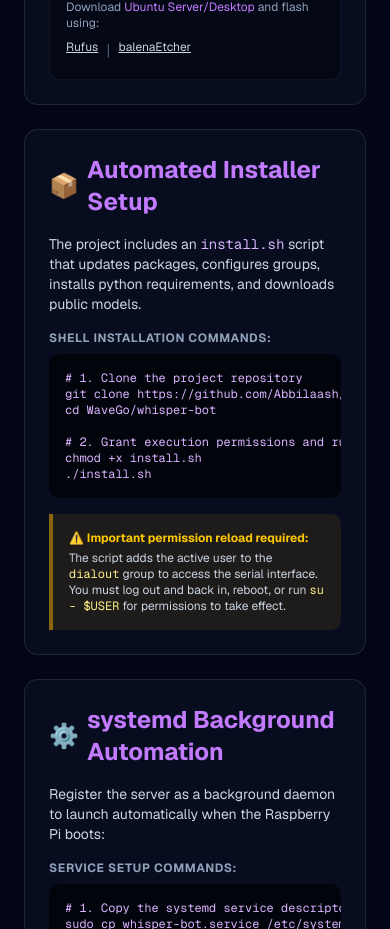
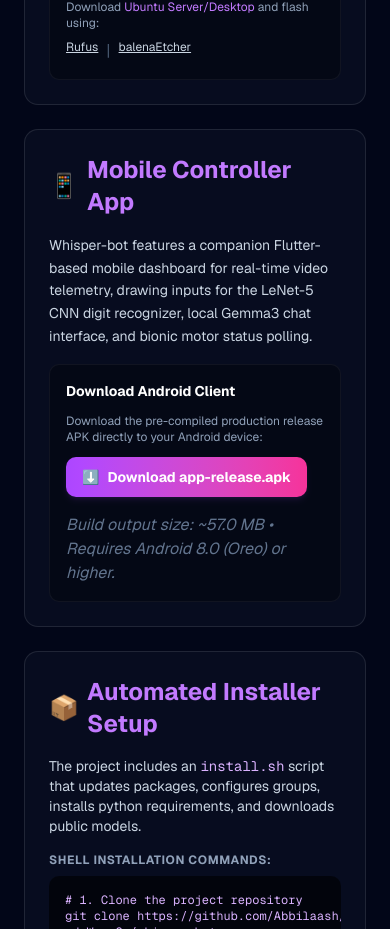
Before and after one commit to Abbilaash/whisper-bot-product-view, a Next.js app: page /docs/deploy in a window 390 px wide. Shown: the part 1520-2449 px from the top of the page. Built offline with nearby package versions, Linux system fonts and the light colour scheme.

Commit message:
mobile app release apk added

```diff
--- a/app/docs/deploy/page.tsx
+++ b/app/docs/deploy/page.tsx
@@ -79,6 +79,32 @@ export default function DeployPage() {
         </div>
       </div>
 
+      {/* Mobile App Section */}
+      <div className="border border-white/10 rounded-xl p-6 bg-slate-900/40 space-y-4">
+        <h2 className="text-2xl font-bold text-purple-400 flex items-center gap-2">
+          <span>📱</span> Mobile Controller App
+        </h2>
+        <p className="text-sm text-slate-300 leading-relaxed">
+          Whisper-bot features a companion Flutter-based mobile dashboard for real-time video telemetry, drawing inputs for the LeNet-5 CNN digit recognizer, local Gemma3 chat interface, and bionic motor status polling.
+        </p>
+        <div className="p-4 bg-black/30 border border-white/5 rounded-lg space-y-3 max-w-md">
+          <h3 className="font-bold text-white text-sm">Download Android Client</h3>
+          <p className="text-xs text-slate-400">
+            Download the pre-compiled production release APK directly to your Android device:
+          </p>
+          <a
+            href="/app-release.apk"
+            download="whisper-bot-control.apk"
+            className="inline-flex items-center gap-2 text-sm bg-gradient-to-r from-purple-500 to-pink-500 text-white font-bold px-4 py-2.5 rounded-lg hover:opacity-90 transition-opacity duration-200 shadow-md shadow-purple-500/10 cursor-pointer"
+          >
+            <span>⬇️</span> Download app-release.apk
+          </a>
+          <p className="text-2xs text-slate-500 italic mt-1">
+            Build output size: ~57.0 MB • Requires Android 8.0 (Oreo) or higher.
+          </p>
+        </div>
+      </div>
+
       {/* Automated Installation Section */}
       <div className="border border-white/10 rounded-xl p-6 bg-slate-900/40 space-y-4">
         <h2 className="text-2xl font-bold text-purple-400 flex items-center gap-2">
--- a/app/docs/page.tsx
+++ b/app/docs/page.tsx
@@ -7,6 +7,17 @@ export default function OverviewPage() {
       <p className="text-lg text-slate-300 leading-relaxed">
         The <strong>WaveGo Whisper Bot</strong> is an offline, autonomous robotic system that combines local Speech-to-Text (STT), Semantic Intent Classification, Retrieval-Augmented Generation (RAG) using a local Small Language Model (SLM), Computer Vision (Object, Face, and Handwriting Detection), and Bluetooth Audio connectivity.
       </p>
+
+      {/* Institutional Initiative Details */}
+      <div className="bg-purple-950/20 border border-purple-500/20 rounded-xl p-5 my-6">
+        <p className="text-2xs font-bold text-purple-400 uppercase tracking-widest mb-1.5">Main Program / Initiative</p>
+        <p className="text-slate-200 leading-relaxed text-sm font-semibold italic">
+          "Creating Awareness in the Field of Artificial Intelligence through Hands-on Activities for Secondary School Children in Selected Districts of Karnataka, Kerala and Tamil Nadu."
+        </p>
+        <p className="text-xs text-slate-400 mt-2 leading-relaxed">
+          Developed as part of the NIT-K Internship Project 2026 to design and deploy educational, hands-on bionic robotics and embedded AI models to secondary school students.
+        </p>
+      </div>
 
       <div className="border border-white/10 rounded-xl p-6 bg-slate-900/50 my-8">
         <h2 className="text-2xl font-bold text-white mb-4">Core Capabilities</h2>
--- a/components/Hero.tsx
+++ b/components/Hero.tsx
@@ -22,6 +22,7 @@ export function Hero() {
           className="flex flex-col gap-6"
         >
           <div className="space-y-4">
+            <div className="flex flex-col gap-2">
               <motion.div
                 initial={{ opacity: 0, y: 20 }}
                 animate={{ opacity: 1, y: 0 }}
@@ -31,6 +32,15 @@ export function Hero() {
                 <Sparkles className="w-4 h-4 text-purple-400" />
                 <span className="text-sm text-purple-300">NIT-K Internship Project 2026</span>
               </motion.div>
+              <motion.p
+                initial={{ opacity: 0, y: 10 }}
+                animate={{ opacity: 1, y: 0 }}
+                transition={{ delay: 0.25 }}
+                className="text-xs text-purple-300/80 max-w-xl leading-relaxed italic"
+              >
+                Developed under the initiative: "Creating Awareness in the Field of Artificial Intelligence through Hands-on Activities for Secondary School Children in Selected Districts of Karnataka, Kerala and Tamil Nadu."
+              </motion.p>
+            </div>
 
             <motion.h1
               initial={{ opacity: 0, y: 20 }}
```
Also changed, not shown: 2 other files (tests, documents, lock files or other folders). Lines whose indentation alone changed are shown as unchanged.
